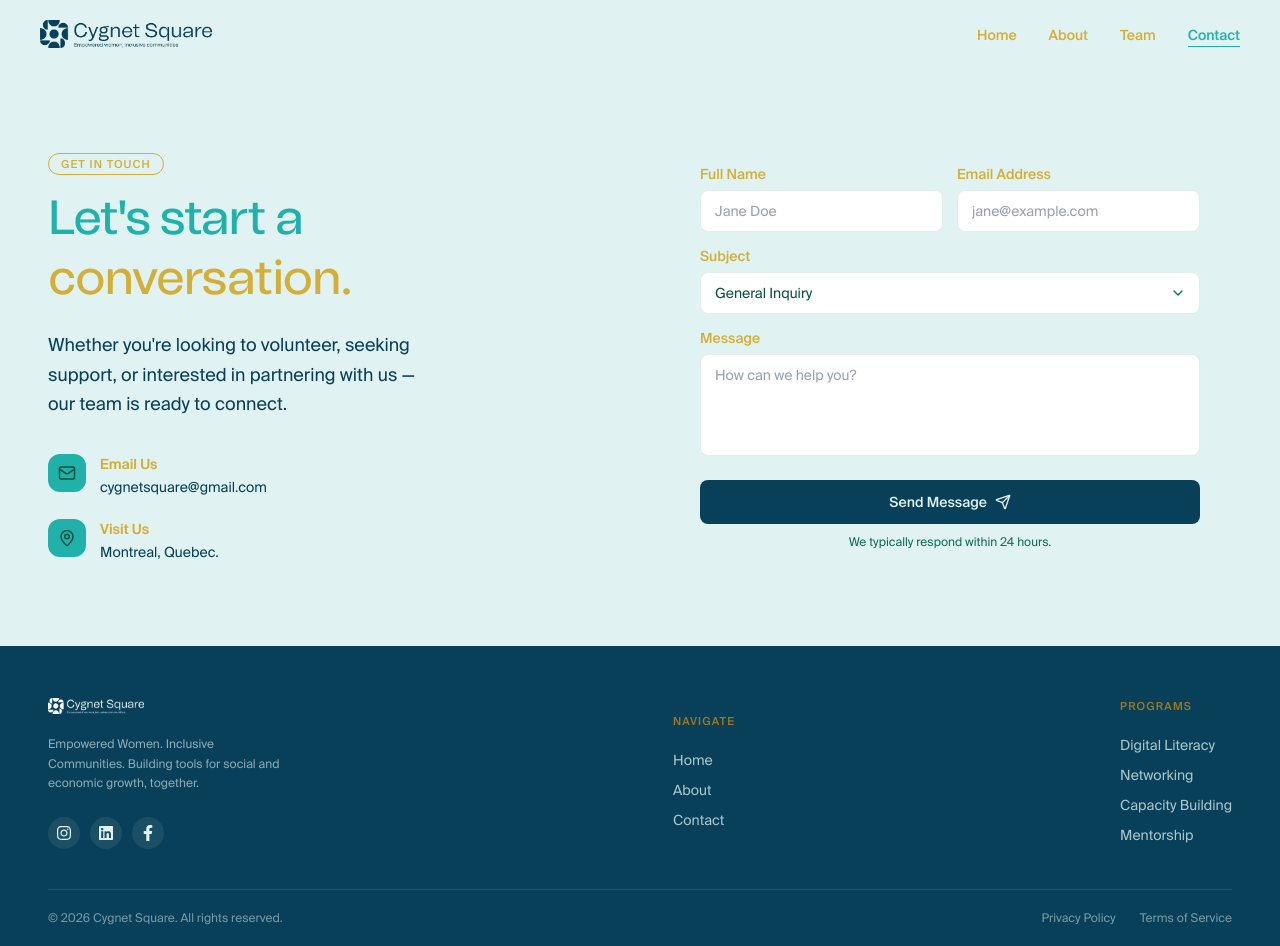
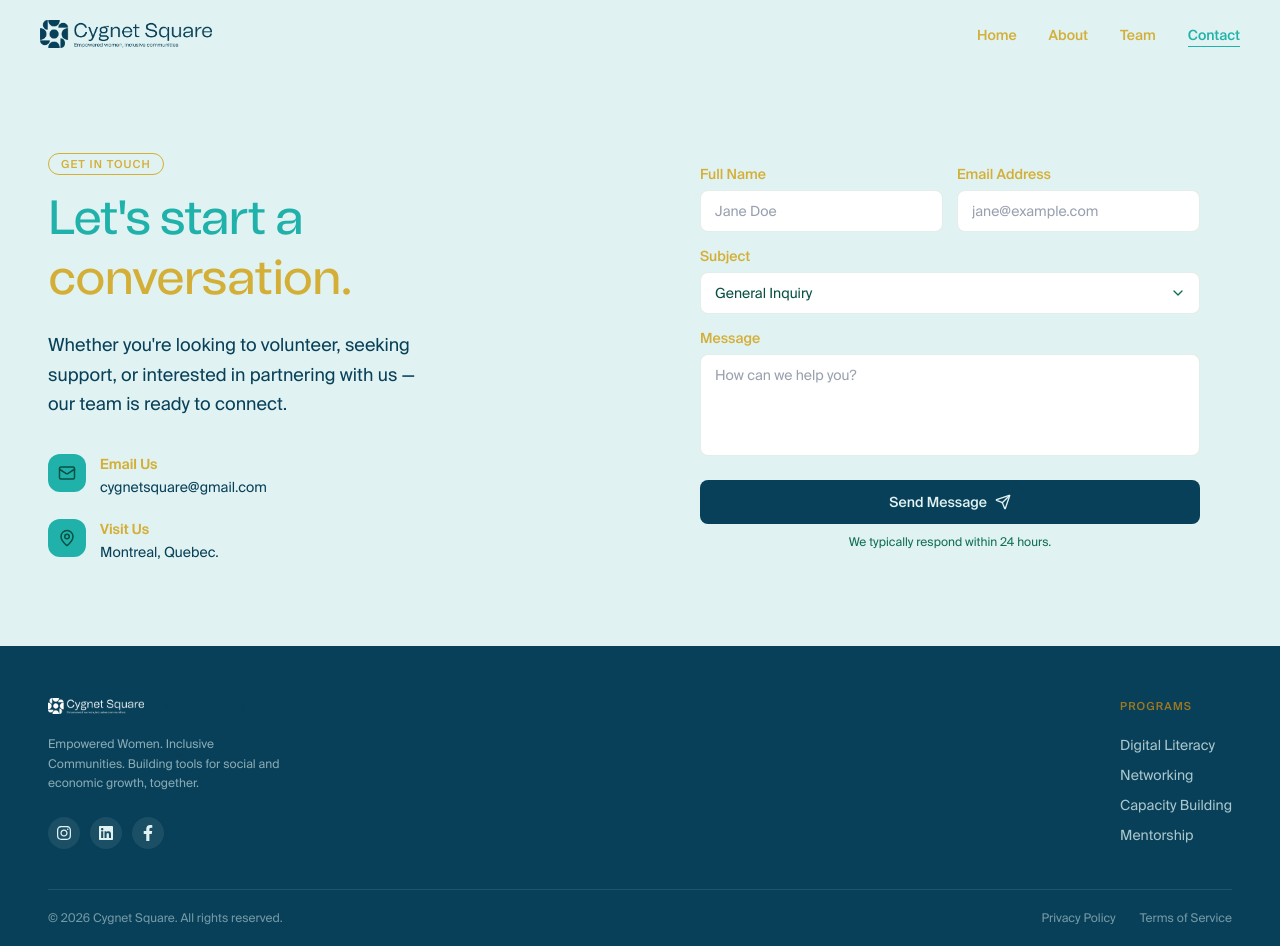
Before and after one commit to Cr4N31/cygnet-square, a React (Vite) app in the folder cygnet_square/: page /contact in a window 1280 px wide. Built offline with nearby package versions, Linux system fonts and the light colour scheme.

Commit message:
removed footer nav

```diff
--- a/cygnet_square/src/components/shared/Footer.jsx
+++ b/cygnet_square/src/components/shared/Footer.jsx
@@ -34,18 +34,6 @@ function Footer() {
           </div>
         </div>
 
-        {/* Navigate */}
-        <div>
-          <p className="text-[11px] tracking-widest uppercase text-gold-dark font-medium mb-5">Navigate</p>
-          <div className="flex flex-col gap-2.5">
-            {navLinks.map((link) => (
-              <a key={link.label} href={link.href} className="text-sm text-accent-light opacity-75 hover:text-on-base transition-colors">
-                {link.label}
-              </a>
-            ))}
-          </div>
-        </div>
-
         {/* Programs */}
         <div>
           <p className="text-[11px] tracking-widest uppercase text-gold-dark font-medium mb-5">Programs</p>
```
